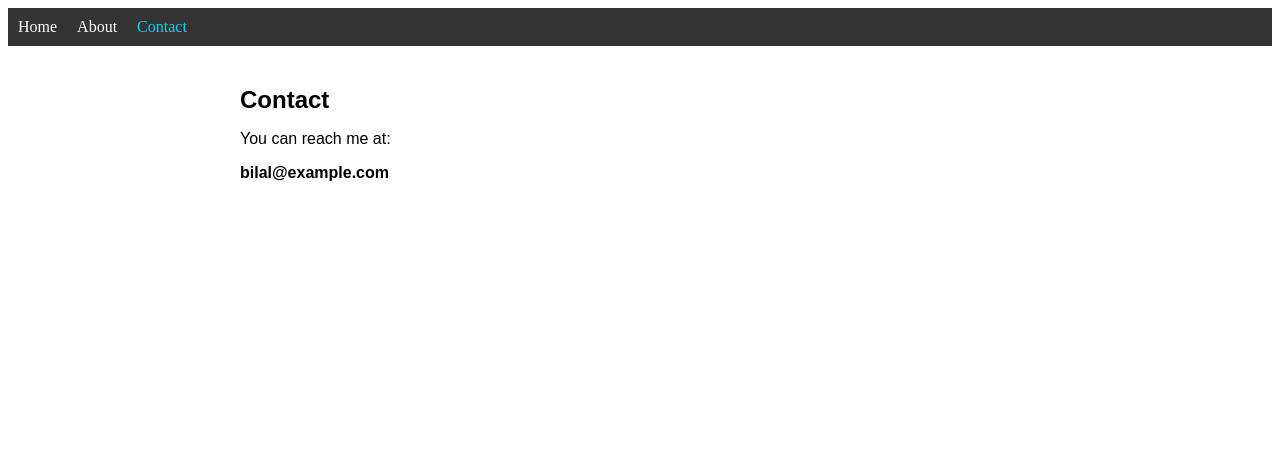
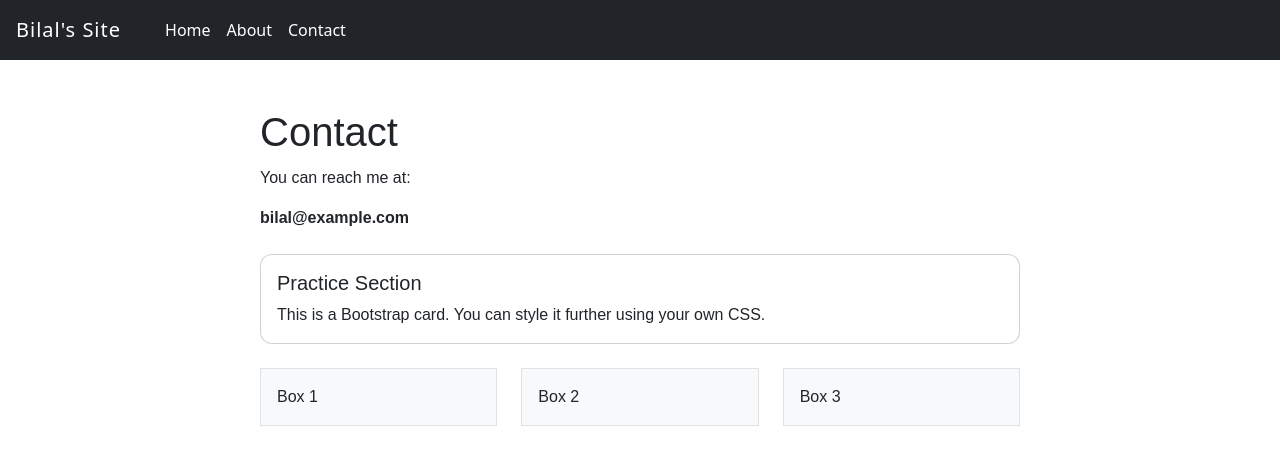
Before and after one commit to bilalsarwar2907/my-small-project, a plain HTML site: page contact.html in a window 1280 px wide. Drawn offline with nearby package versions, Linux system fonts and the light colour scheme.

Commit message:
Style_Added

```diff
--- a/contact.html
+++ b/contact.html
@@ -3,24 +3,53 @@
 <head>
     <meta charset="UTF-8">
     <title>Contact | Bilal's Website</title>
+
+    <!-- Bootstrap -->
+    <link href="https://cdn.jsdelivr.net/npm/bootstrap@5.3.2/dist/css/bootstrap.min.css" rel="stylesheet">
+
+    <!-- Your custom CSS -->
     <link rel="stylesheet" href="style.css">
 </head>
 
 <body>
 
     <!-- Navigation -->
-    <nav class="navbar">
-        <a href="index.html">Home</a>
-        <a href="about.html">About</a>
-        <a href="contact.html" class="active">Contact</a>
+    <nav class="navbar navbar-expand-lg navbar-dark bg-dark px-3">
+        <a class="navbar-brand" href="index.html">Bilal's Site</a>
+
+        <div class="navbar-nav">
+            <a class="nav-link" href="index.html">Home</a>
+            <a class="nav-link" href="about.html">About</a>
+            <a class="nav-link active" href="contact.html">Contact</a>
+        </div>
     </nav>
 
     <!-- Main Content -->
-    <section class="container">
+    <div class="container mt-5">
+
         <h1>Contact</h1>
         <p>You can reach me at:</p>
         <p><strong>bilal@example.com</strong></p>
-    </section>
+
+        <!-- Practice Card -->
+        <div class="card mt-4">
+            <div class="card-body">
+                <h5 class="card-title">Practice Section</h5>
+                <p class="card-text">This is a Bootstrap card. You can style it further using your own CSS.</p>
+            </div>
+        </div>
+
+        <!-- Practice Grid -->
+        <div class="row mt-4">
+            <div class="col-md-4"><div class="p-3 bg-light border">Box 1</div></div>
+            <div class="col-md-4"><div class="p-3 bg-light border">Box 2</div></div>
+            <div class="col-md-4"><div class="p-3 bg-light border">Box 3</div></div>
+        </div>
+
+    </div>
+
+    <!-- Bootstrap JS -->
+    <script src="https://cdn.jsdelivr.net/npm/bootstrap@5.3.2/dist/js/bootstrap.bundle.min.js"></script>
 
 </body>
 </html>
--- a/style.css
+++ b/style.css
@@ -31,3 +31,11 @@
 h1 {
     margin-bottom: 10px;
 }
+.card {
+    border-radius: 12px;
+}
+
+.navbar-brand {
+    font-weight: bold;
+    letter-spacing: 1px;
+}
```
Also changed, not shown: about.html (+20 -9 lines), index.html (+20 -9 lines).
